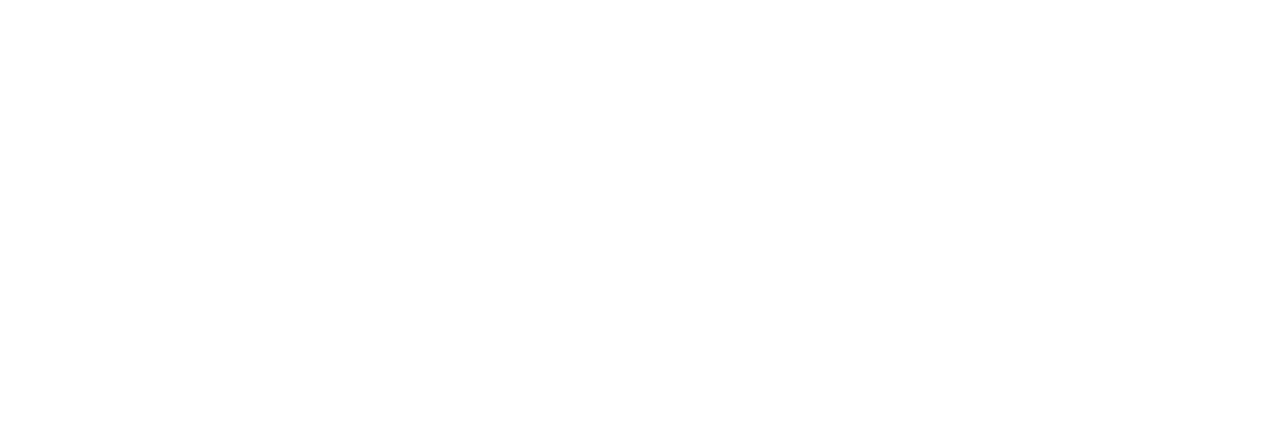
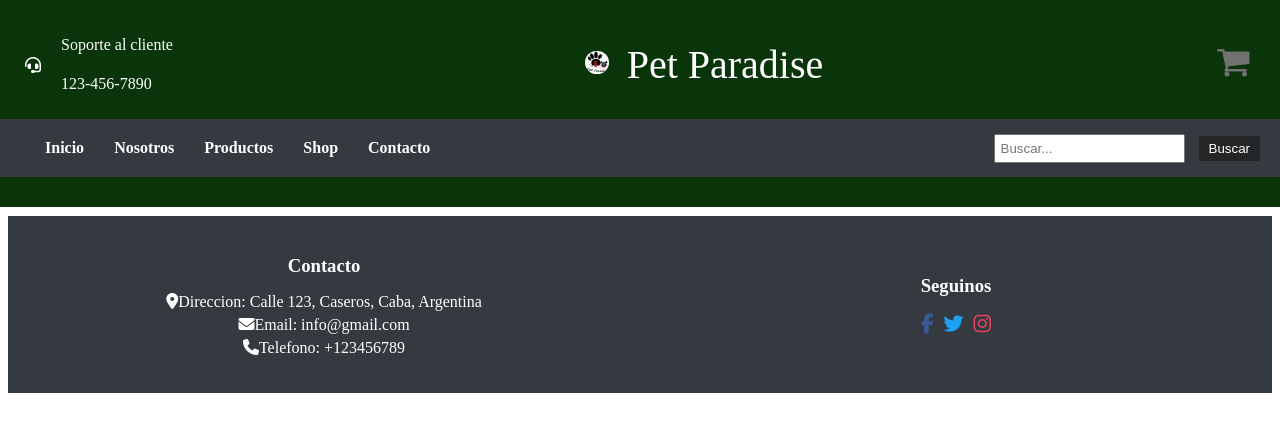
Before and after one commit to alipais/TP_INTEGRADOR_CAC_24261, a plain HTML site: page paginas/nosotros.html in a window 1280 px wide. Drawn offline with Linux system fonts and the light colour scheme.

Commit message:
separo cabecera

```diff
--- a/paginas/nosotros.html
+++ b/paginas/nosotros.html
@@ -0,0 +1,41 @@
+<!DOCTYPE html>
+<html lang="en">
+<head>
+    <meta charset="UTF-8">
+    <meta name="viewport" content="width=device-width, initial-scale=1">
+    <link rel="icon" type="image/x-icon" href="../imagenes/icono.png">
+    <link rel="stylesheet" href="../css/estilos.css">
+    <script src="https://kit.fontawesome.com/e19815398f.js" crossorigin="anonymous"></script>
+    <title>Pet Paradise</title>
+</head>
+<body>
+    <div id="header-placeholder"></div>
+
+    <main class="main">
+        <!-- Your main content here -->
+    </main>
+
+    <div id="results-container"></div>
+    <footer>
+        <div class="contact-info">
+            <h3>Contacto</h3>
+            <ul>
+                <li><i class="fas fa-map-marker-alt"></i>Direccion: Calle 123, Caseros, Caba, Argentina</li>
+                <li><i class="fas fa-envelope"></i>Email: info@gmail.com</li>
+                <li><i class="fas fa-phone"></i>Telefono: +123456789</li>
+            </ul>
+        </div>
+        <div class="follow-us">
+            <h3>Seguinos</h3>
+            <ul class="social-icons">
+                <li><a href="#"><i class="fab fa-facebook-f"></i></a></li>
+                <li><a href="#"><i class="fab fa-twitter"></i></a></li>
+                <li><a href="#"><i class="fab fa-instagram"></i></a></li>
+            </ul>
+        </div>
+    </footer>
+
+    <script src="../script/script.js"></script>
+    <script src="../script/header.js"></script>
+</body>
+</html>
--- /dev/null
+++ b/script/header.js
@@ -0,0 +1,22 @@
+document.addEventListener('DOMContentLoaded', function () {
+    fetch('../template/header.html')
+        .then(response => response.text())
+        .then(data => {
+            document.getElementById('header-placeholder').innerHTML = data;
+            // Re-attach event listeners if necessary
+            setupMenuToggle();
+        })
+        .catch(error => console.error('Error loading header:', error));
+});
+
+function setupMenuToggle() {
+    const menuToggle = document.getElementById('menu-toggle');
+    const menuDesplegado = document.getElementById('menu-desplegado');
+
+    menuToggle.addEventListener('click', function () {
+        const expanded = menuToggle.getAttribute('aria-expanded') === 'true' || false;
+        menuToggle.setAttribute('aria-expanded', !expanded);
+        menuDesplegado.classList.toggle('menu-cerrado');
+        menuDesplegado.classList.toggle('menu-abierto');
+    });
+}
--- /dev/null
+++ b/template/header.html
@@ -0,0 +1,40 @@
+<header>
+    <div class="header-container">
+        <div class="customer-support">
+            <i class="fa-solid fa-headset" aria-hidden="true"></i>
+            <div class="support-text">
+                <p class="text">Soporte al cliente</p>
+                <p class="number">123-456-7890</p>
+            </div>
+        </div>
+        <div class="logo">
+            <a href="/index.html"><img src="../imagenes/logo2.jpg" alt=""></a>
+            <p>Pet Paradise</p>
+        </div>
+        <div class="shopping-cart">
+            <img src="../imagenes/cart.png" alt="">
+        </div>
+    </div>
+    <nav class="navbar">
+        <div class="menu-container">
+            <button id="menu-toggle" class="hamburger" aria-expanded="false" aria-controls="menu-desplegado">
+                <span class="hamburger-line"></span>
+                <span class="hamburger-line"></span>
+                <span class="hamburger-line"></span>
+            </button>
+            <ul id="menu-desplegado" class="menu-cerrado" aria-hidden="true">
+                <li><a href="/index.html">Inicio</a></li>
+                <li><a href="../paginas/nosotros.html">Nosotros</a></li>
+                <li><a href="../paginas/productos.html">Productos</a></li>
+                <li><a href="../paginas/shop.html">Shop</a></li>
+                <li><a href="../paginas/contacto.html">Contacto</a></li>
+            </ul>
+        </div>
+        <div class="search-bar">
+            <form id="search-bar">
+            <input type="text" id="search-input" placeholder="Buscar...">
+            <button type="submit">Buscar</button>
+            </form>
+        </div>
+    </nav>
+    </header>
```
Also changed, not shown: index.html (+8 -8 lines), paginas/header.html (deleted), template/footer.html (added).
